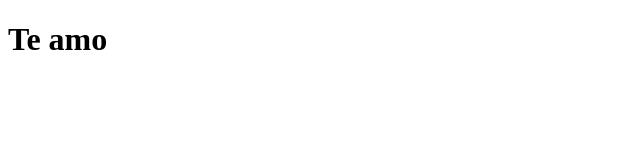
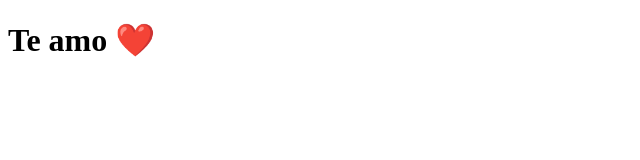
Before and after one commit to Rafess/clone-tabnews, a Next.js app: page / in a window 1280 px wide. Shown: the top 160 px of the page, without its empty margins (0-640 px from the left). Built offline with nearby package versions, Linux system fonts and the light colour scheme.

Commit message:
modifica a frase inicial

```diff
--- a/pages/index.js
+++ b/pages/index.js
@@ -1,4 +1,4 @@
 const Home = () => {
-    return <h1>Te amo</h1>
+    return <h1>Te amo ❤️</h1>
 }
 export default Home;
```
